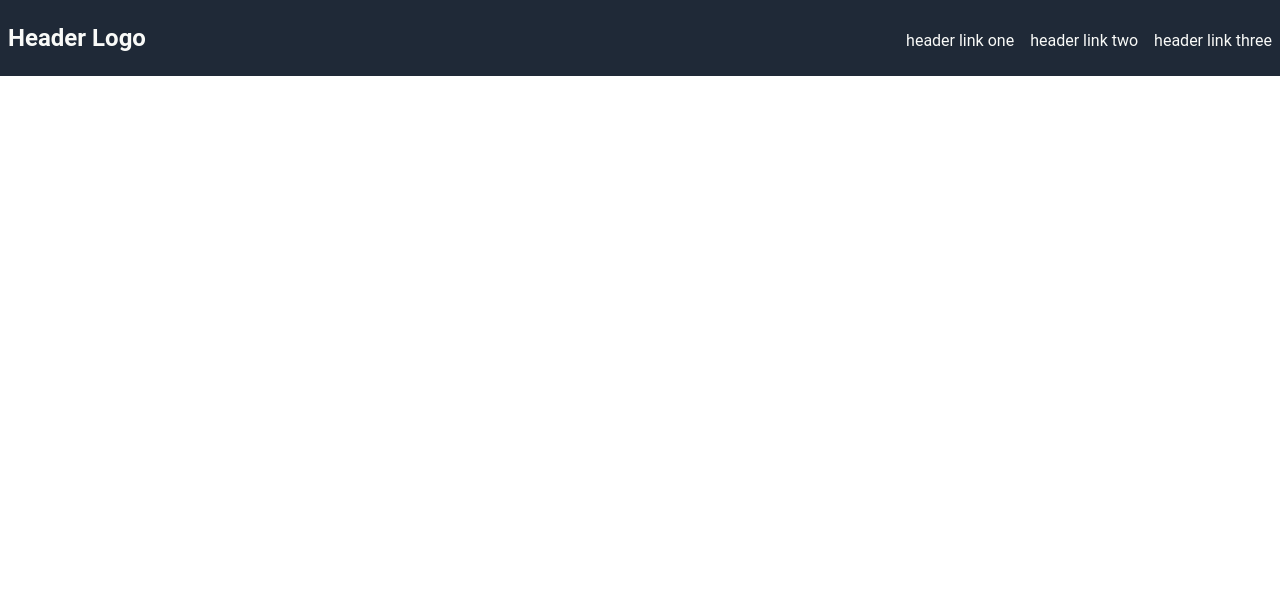
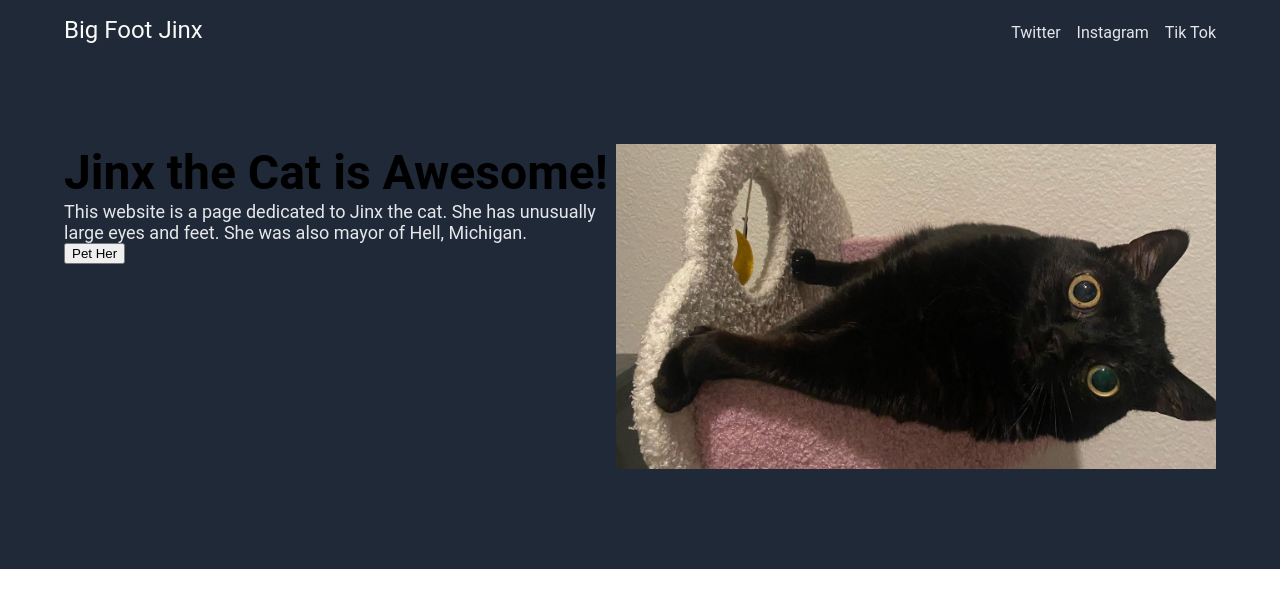
Before and after one commit to leda789/odin-landing-page, a plain HTML site: page index.html in a window 1280 px wide. Drawn offline with Linux system fonts and the light colour scheme.

Commit message:
Change the theme to Jinx the cat
Changed <h1> to <div> to ease formatting.
Rearranged padding and margins to be more consistant.

```diff
--- a/index.html
+++ b/index.html
@@ -10,14 +10,23 @@
 <body>
   <div class="dark-background">
     <div class="header">
-      <h1 class="header-logo">
-        Header Logo
-      </h1>
+      <div class="header-logo">
+        Big Foot Jinx
+      </div>
       <ul>
-        <li><a href="#">header link one</a></li>
-        <li><a href="#">header link two</a></li>
-        <li><a href="#">header link three</a></li>
+        <li><a href="https://twitter.com/bigfootjinx/?lang=en">Twitter</a></li>
+        <li><a href="https://www.instagram.com/bigfootjinx/?hl=en">Instagram</a></li>
+        <li><a href="https://www.tiktok.com/@bigfootjinx">Tik Tok</a></li>
       </ul>
+    </div>
+    <div class="main-title">
+      <div class="left-title">
+        <div class="hero-main">Jinx the Cat is Awesome!</div>
+        <div class="subtext">This website is a page dedicated to Jinx the cat. She has unusually large eyes and feet. She was also mayor of Hell, Michigan.</div>
+        <button>Pet Her</button>
+      </div>
+
+      <img src=photos/horizontal-jinx.jpeg alt="A black cat with large eyes and paws, laying down horizontally." style= "width: 600px;">
     </div>
   </div>
 
--- a/style.css
+++ b/style.css
@@ -10,15 +10,15 @@ body {
 }
 
 .grey-background {
-  background-color: #E5E7Eb
+  background-color: #E5E7EB
 }
 
 .header{
   display: flex;
   justify-content: space-between;
   align-items: baseline;
-  padding: 8px;
   color: #F9FAF8;
+  margin-top: 16px;
 }
 
 .header-logo {
@@ -29,9 +29,32 @@ ul {
   display: flex;
   gap: 16px;
   list-style-type: none;
+  margin-top: 0px;
+  margin-bottom: 0px;
 }
 
 a {
   text-decoration: none;
-  color: #F9FAF8
+    color: #E5E7EB;
 }
+
+.main-title {
+  display: flex;
+  justify-content: center;
+  margin: 100px 0;
+}
+
+.subtext {
+  color: #E5E7EB;
+  font-size: 18px;
+}
+
+.hero-main{
+  font-size: 48px;
+  font-weight: bolder;
+}
+
+body > * {
+  padding-left: 64px;
+  padding-right: 64px;
+}
```
Also changed, not shown: photos/horizontal-jinx.jpeg (added).
